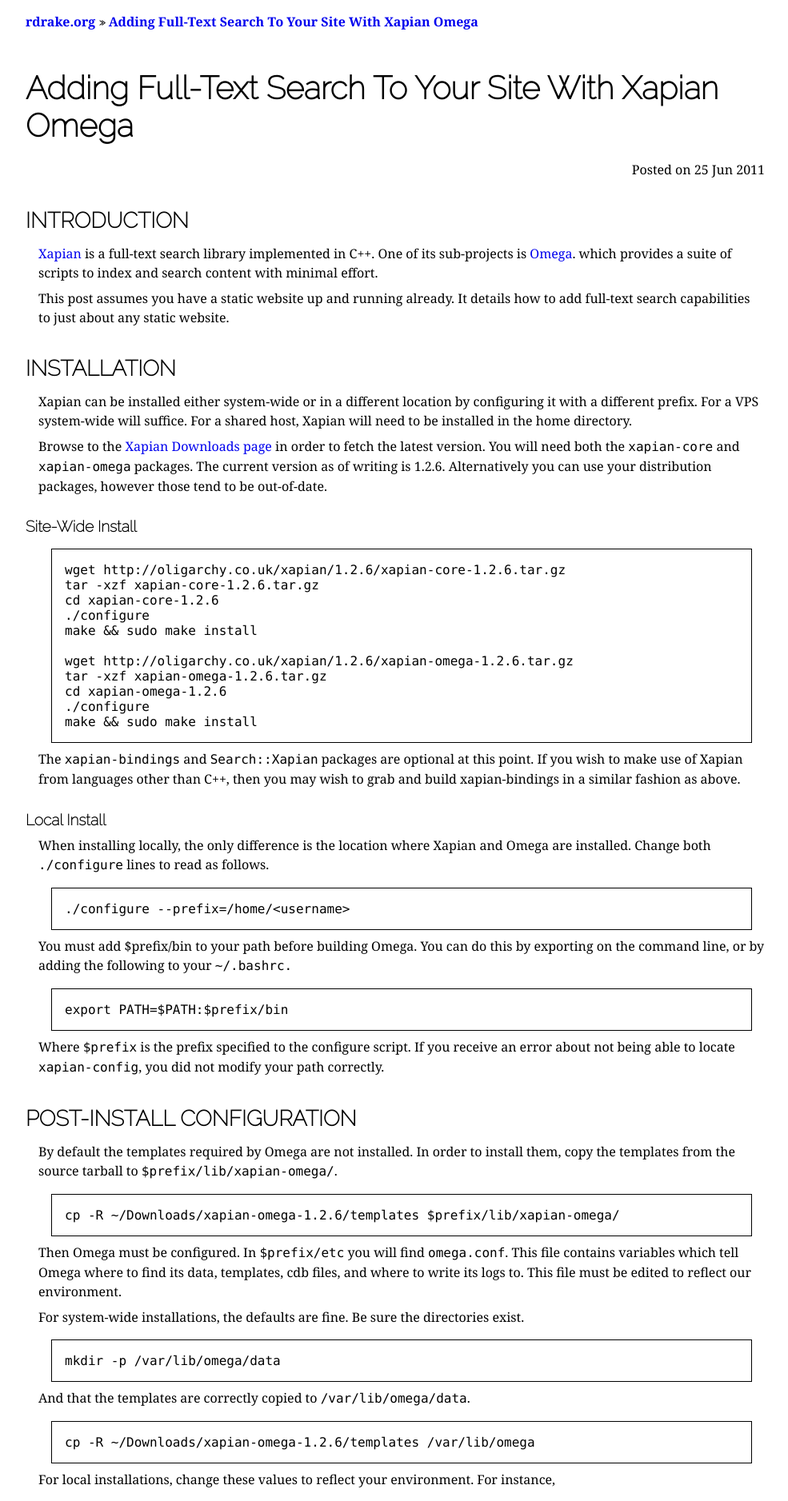
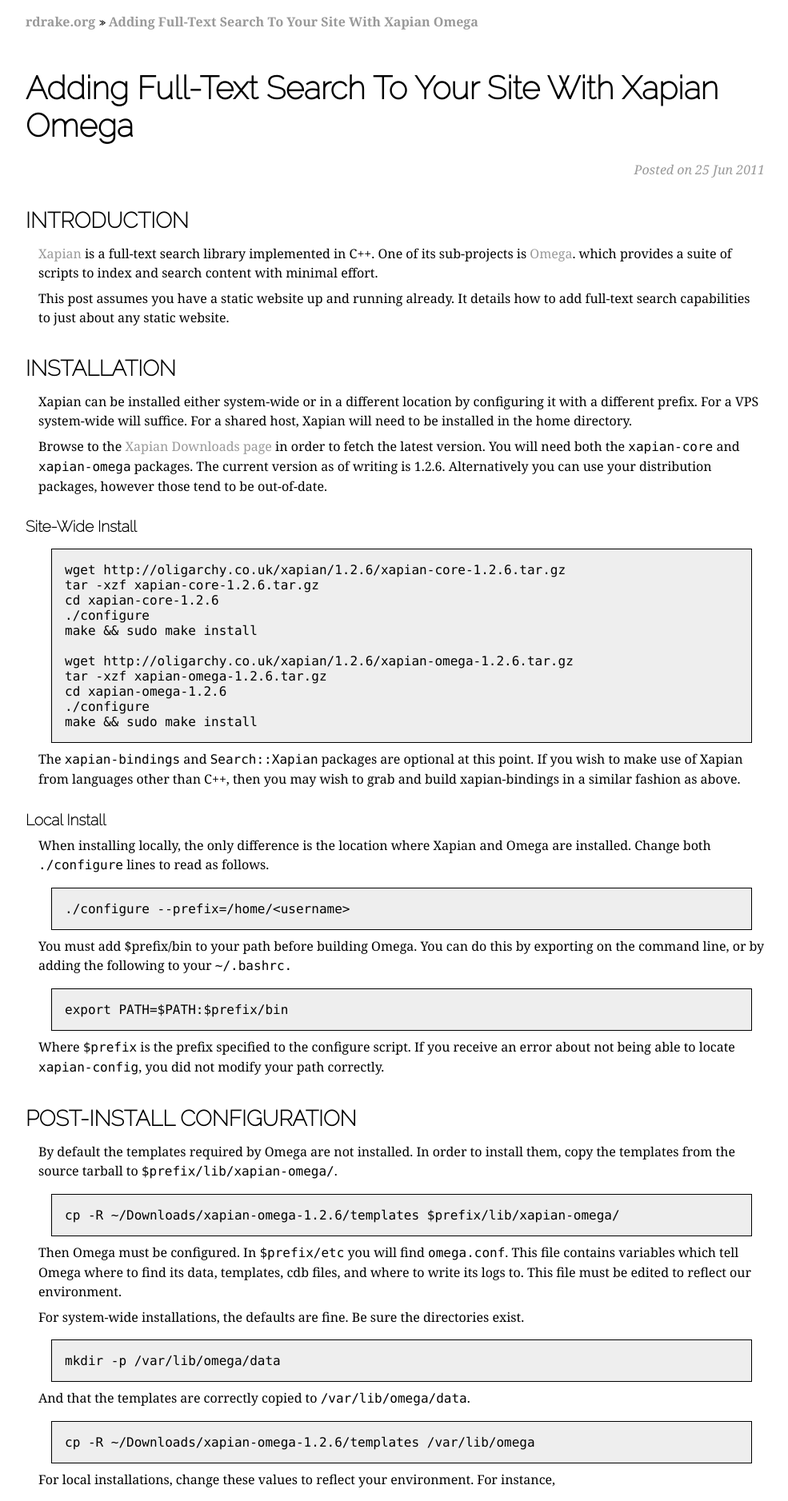
Before and after one commit to rdrake/rdrake.github.com, a Jekyll site: the page built from _posts/2011-06-25-adding-full-text-search-to-your-site-with-xapian-omega.md, in a window 1280 px wide. Shown: the top 1877 px of the page at 80% size, without its empty margins (128-1113 px from the left). Built offline with Jekyll 4.4.1, drawn with Linux system fonts in a browser that asks for light colours; some web fonts are replaced; comment, search, counter and statistics services are not loaded.

Commit message:
More tweaks.

```diff
--- a/_posts/2011-06-25-adding-full-text-search-to-your-site-with-xapian-omega.md
+++ b/_posts/2011-06-25-adding-full-text-search-to-your-site-with-xapian-omega.md
@@ -12,7 +12,7 @@ This post assumes you have a static website up and running already. It details h
 
 Xapian can be installed either system-wide or in a different location by configuring it with a different prefix. For a VPS system-wide will suffice. For a shared host, Xapian will need to be installed in the home directory.
 
-Browse to the [Xapian Downloads page](http://xapian.org/downloads/) in order to fetch the latest version. You will need both the `xapian-core` and `xapian-omega` packages. The current version as of writing is 1.2.6. Alternatively you can use your distribution packages, however those tend to be out-of-date.
+Browse to the [Xapian Downloads page](http://xapian.org/download/) in order to fetch the latest version. You will need both the `xapian-core` and `xapian-omega` packages. The current version as of writing is 1.2.6. Alternatively you can use your distribution packages, however those tend to be out-of-date.
 
 ### Site-Wide Install ###
 
--- a/assets/css/style.css
+++ b/assets/css/style.css
@@ -70,6 +70,8 @@ pre {
 	margin: 0.5em 2em 0.5em 2em;
 	padding: 1em;
 	border: 1px solid black;
+	overflow: auto;
+	background-color: #eee;
 }
 
 footer {
@@ -120,4 +122,15 @@ footer ul li:before {
 /* Date goes to the right */
 .date {
 	text-align: right;
+	font-style: italic;
+	color: #999;
 }
+
+/* Stylize links */
+a {
+	color: #999;
+}
+
+a:visited {
+	color: #888;
+}
```
